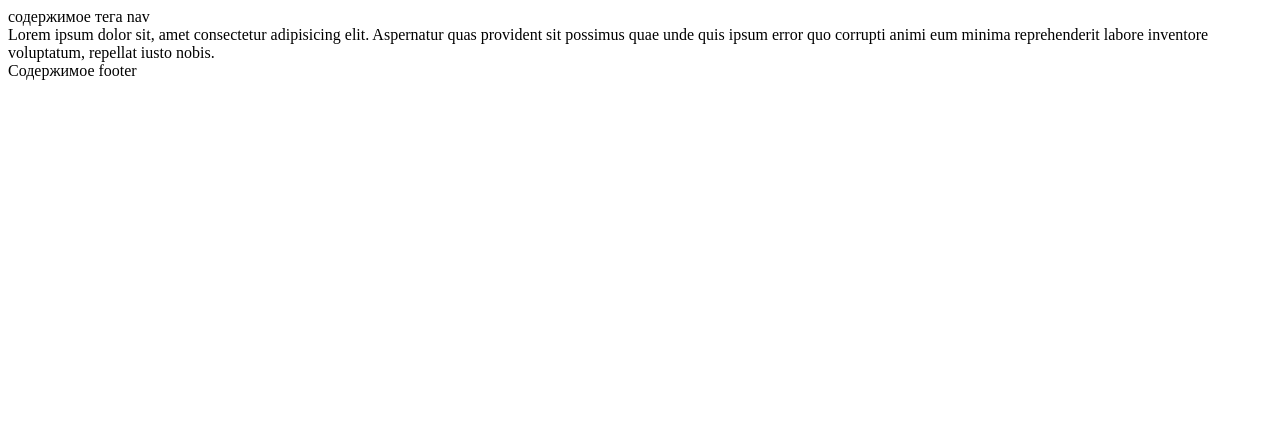
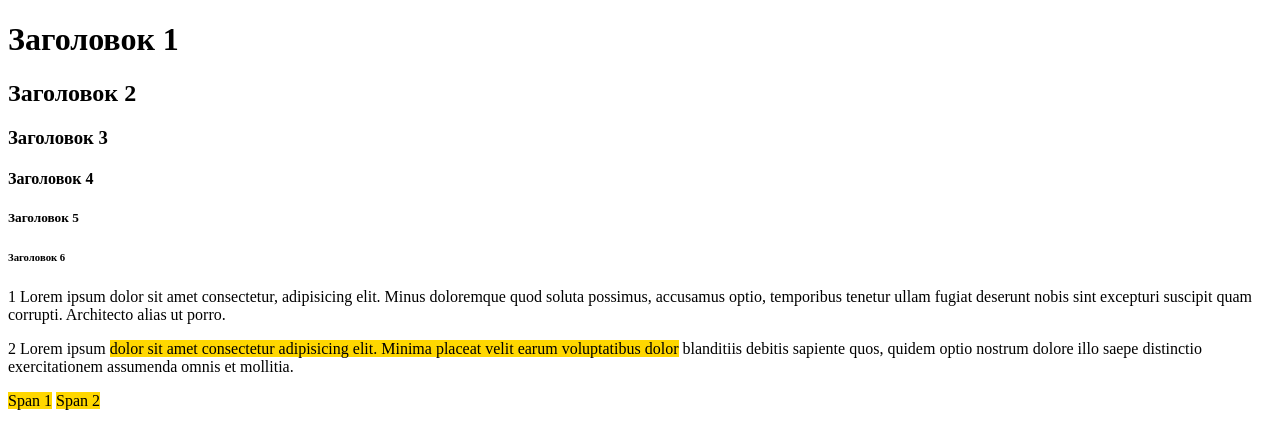
Before and after one commit to IlyaGoman/JS, a website: page learn.js/csshtml/src/index.html in a window 1280 px wide. Drawn offline with Linux system fonts and the light colour scheme.

Commit message:
html tags 2

```diff
--- a/learn.js/csshtml/src/css/style.css
+++ b/learn.js/csshtml/src/css/style.css
@@ -0,0 +1,3 @@
+span {
+    background: gold;
+}
--- a/learn.js/csshtml/src/index.html
+++ b/learn.js/csshtml/src/index.html
@@ -4,19 +4,31 @@
         <meta charset="UTF-8" />
         <meta http-equiv="X-UA-Compatible" content="IE=edge" />
         <meta name="viewport" content="width=device-width, initial-scale=1.0" />
-        <title>HTML Tags</title>
+        <title>HTML Tags 2</title>
+        <link rel="stylesheet" href="/learn.js/csshtml/src/css/style.css"
     </head>
     <body>
-        <header>
-            <nav>
-                содержимое тега nav
-            </nav>
-        </header>
-        <div>
-            Lorem ipsum dolor sit, amet consectetur adipisicing elit. Aspernatur quas provident sit possimus quae unde quis ipsum error quo corrupti animi eum minima reprehenderit labore inventore voluptatum, repellat iusto nobis.
-        </div>
-        <footer>
-            Содержимое footer
-        </footer>
+        <h1>Заголовок 1</h1>
+        <h2>Заголовок 2</h2>
+        <h3>Заголовок 3</h3>
+        <h4>Заголовок 4</h4>
+        <h5>Заголовок 5</h5>
+        <h6>Заголовок 6</h6>
+        <p>
+            1 Lorem ipsum dolor sit amet consectetur, adipisicing elit. Minus
+            doloremque quod soluta possimus, accusamus optio, temporibus tenetur
+            ullam fugiat deserunt nobis sint excepturi suscipit quam corrupti.
+            Architecto alias ut porro.
+        </p>
+        <p>
+            2 Lorem ipsum
+            <span>dolor sit amet consectetur adipisicing elit. Minima placeat
+                velit earum voluptatibus dolor</span>
+            blanditiis debitis sapiente quos, quidem optio nostrum dolore illo
+            saepe distinctio exercitationem assumenda omnis et mollitia.
+        </p>
+
+        <span>Span 1</span>
+        <span>Span 2</span>
     </body>
 </html>
```
Also changed, not shown: learn.js/csshtml/Summary CSS+HTML.txt (+8 -2 lines).
